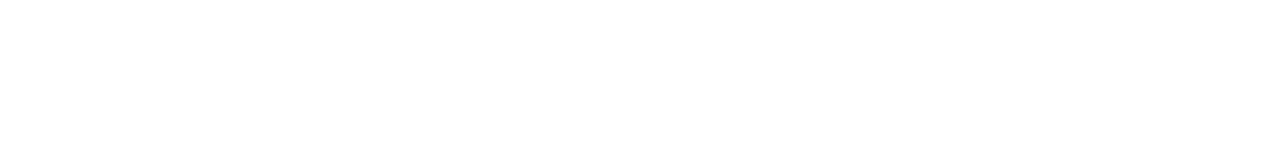
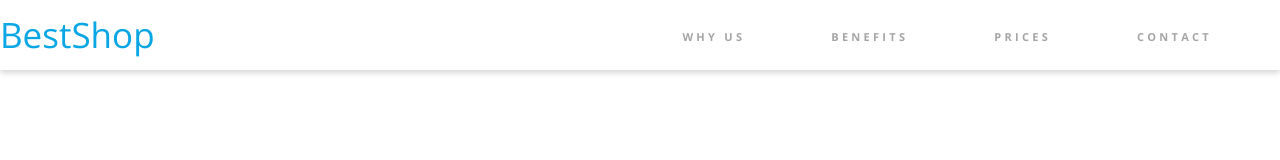
Before and after one commit to staszewska/BestShop-Project, a plain HTML site: page index.html in a window 1280 px wide. Drawn offline with nearby package versions, Linux system fonts and the light colour scheme.

Commit message:
Page header

```diff
--- a/index.html
+++ b/index.html
@@ -6,8 +6,31 @@
     <meta name="viewport" content="width=device-width, initial-scale=1.0">
     <title>BestShop</title>
     <link rel="preconnect" href="https://fonts.googleapis.com">
-<link rel="preconnect" href="https://fonts.gstatic.com" crossorigin>
-<link href="https://fonts.googleapis.com/css2?family=Open+Sans:wght@300;400;700;800&family=Raleway:wght@300;400;800&display=swap" rel="stylesheet">
+    <link rel="preconnect" href="https://fonts.gstatic.com" crossorigin>
+    <link
+        href="https://fonts.googleapis.com/css2?family=Open+Sans:wght@300;400;700;800&family=Raleway:wght@300;400;800&display=swap"
+        rel="stylesheet">
     <link rel="stylesheet" href="normalize.css">
     <link rel="stylesheet" href="styles.css">
 </head>
+
+<body>
+    <header class="page__header">
+        <div class="header__container container">
+            <a href="#" class="logo">BestShop</a>
+            <nav class="links">
+                <ul class="header__nav">
+                    <li class="nav__element"><a href="#" class="nav__link">Why Us</a></li>
+                    <li class="nav__element"><a href="#" class="nav__link">Benefits</a></li>
+                    <li class="nav__element"><a href="#" class="nav__link">Prices</a></li>
+                    <li class="nav__element"><a href="#" class="nav__link">Contact</a></li>
+                </ul>
+            </nav>
+        </div>
+
+    </header>
+
+
+</body>
+
+</html>
--- a/styles.css
+++ b/styles.css
@@ -19,3 +19,45 @@
 body {
   font-family: var(--font-open-sans);
 }
+
+a {
+  text-decoration: none;
+}
+
+.page__header {
+  height: 70px;
+  box-shadow: 0 3px 6px rgba(0, 0, 0, 0.16);
+}
+
+.header__container {
+  display: flex;
+  align-items: center;
+  justify-content: space-between;
+  height: 100%;
+}
+
+.logo {
+  color: var(--color-primary);
+  font-size: 35px;
+  font-weight: 200;
+}
+
+.header__nav {
+  display: flex;
+  list-style: none;
+}
+
+.nav__link {
+  margin-right: 50px;
+  color: var(--color-grey);
+  font-weight: 700;
+  text-transform: uppercase;
+  letter-spacing: 3.28px;
+  font-size: 11px;
+  padding: 28px 18px 22px;
+}
+
+.nav__link:hover {
+  border-bottom: 5px solid #03a6ff;
+  padding-bottom: 27px;
+}
```
Lines whose indentation alone changed are shown as unchanged.
